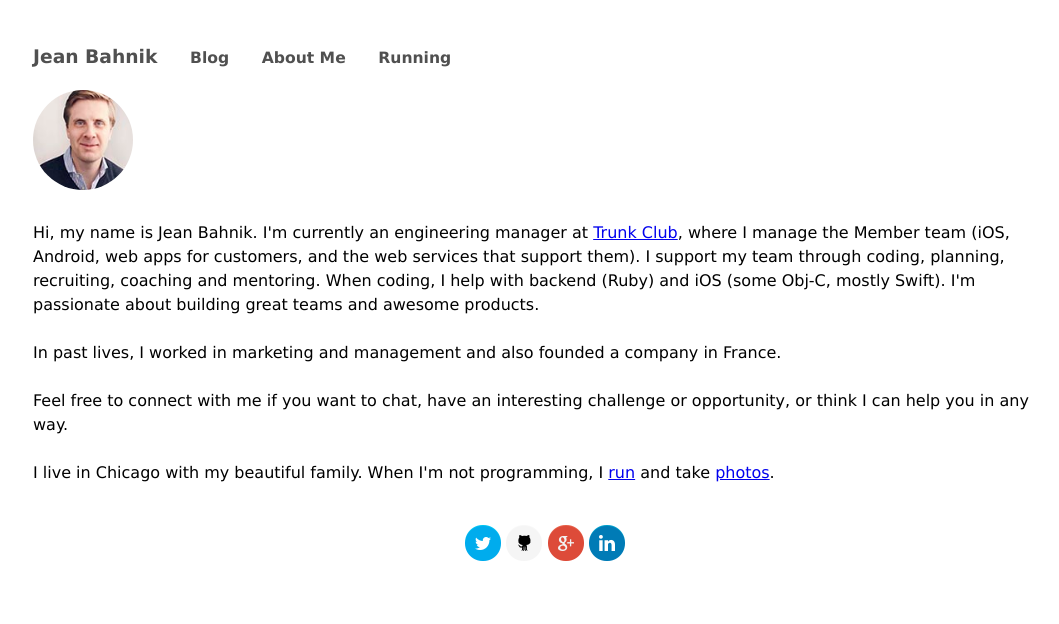
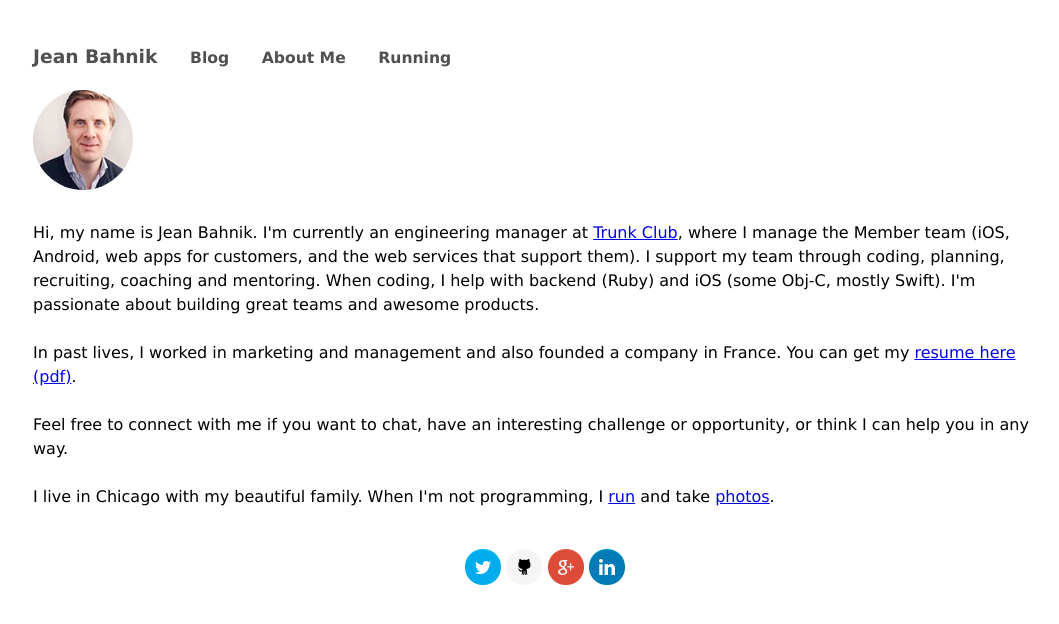
Before and after one commit to jeanbahnik/jeanbahnik.github.io, a Jekyll site: the page built from index.html, in a window 1280 px wide. Shown: the top 624 px of the page, without its empty margins (95-1154 px from the left). Built offline with Jekyll 4.4.1, drawn with Linux system fonts in a browser that asks for light colours.

Commit message:
adding resume

```diff
--- a/about/index.html
+++ b/about/index.html
@@ -8,7 +8,7 @@ layout: default
   <a href="{{ site.url }}"><img src="{{ site.url }}/assets/images/smile100.jpg" alt="" width="100" height="100" class="circular"></a><br>
   Hi, my name is Jean Bahnik. I'm currently an engineering manager at <a href="http://www.trunkclub.com/engineering">Trunk Club</a>, where I manage the Member team (iOS, Android, web apps for customers, and the web services that support them). I support my team through coding, planning, recruiting, coaching and mentoring. When coding, I help with backend (Ruby) and iOS (some Obj-C, mostly Swift). I'm passionate about building great teams and awesome products.
   <br/><br/>
-  In past lives, I worked in marketing and management and also founded a company in France.
+  In past lives, I worked in marketing and management and also founded a company in France. You can get my <a href="{{ site.url }}/assets/resumes/JeanBahnikResume12-10-15.jpg">resume here (pdf)</a>.
   <br/><br/>
   Feel free to connect with me if you want to chat, have an interesting challenge or opportunity, or think I can help you in any way.<br/><br/>
   I live in Chicago with my beautiful family. When I'm not programming, I <a href="/running">run</a> and take <a href="http://500px.com/jeanbahnik">photos</a>.
--- a/index.html
+++ b/index.html
@@ -8,7 +8,7 @@ layout: default
   <a href="{{ site.url }}"><img src="{{ site.url }}/assets/images/smile100.jpg" alt="" width="100" height="100" class="circular"></a><br/><br />
   Hi, my name is Jean Bahnik. I'm currently an engineering manager at <a href="http://www.trunkclub.com/engineering">Trunk Club</a>, where I manage the Member team (iOS, Android, web apps for customers, and the web services that support them). I support my team through coding, planning, recruiting, coaching and mentoring. When coding, I help with backend (Ruby) and iOS (some Obj-C, mostly Swift). I'm passionate about building great teams and awesome products.
   <br/><br/>
-  In past lives, I worked in marketing and management and also founded a company in France.
+  In past lives, I worked in marketing and management and also founded a company in France. You can get my <a href="{{ site.url }}/assets/resumes/JeanBahnikResume12-10-15.jpg">resume here (pdf)</a>.
   <br/><br/>
   Feel free to connect with me if you want to chat, have an interesting challenge or opportunity, or think I can help you in any way.<br/><br/>
   I live in Chicago with my beautiful family. When I'm not programming, I <a href="/running">run</a> and take <a href="http://500px.com/jeanbahnik">photos</a>.
```
Also changed, not shown: 1 other file.
